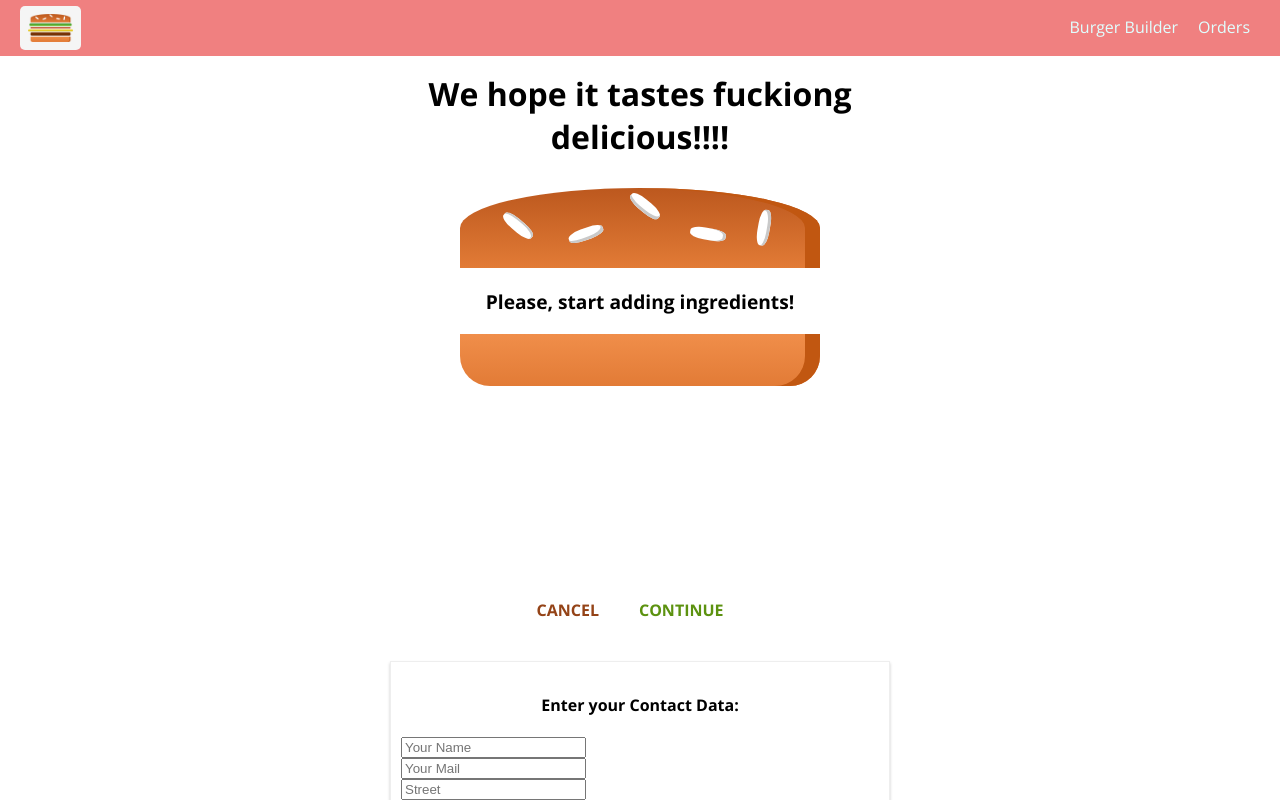
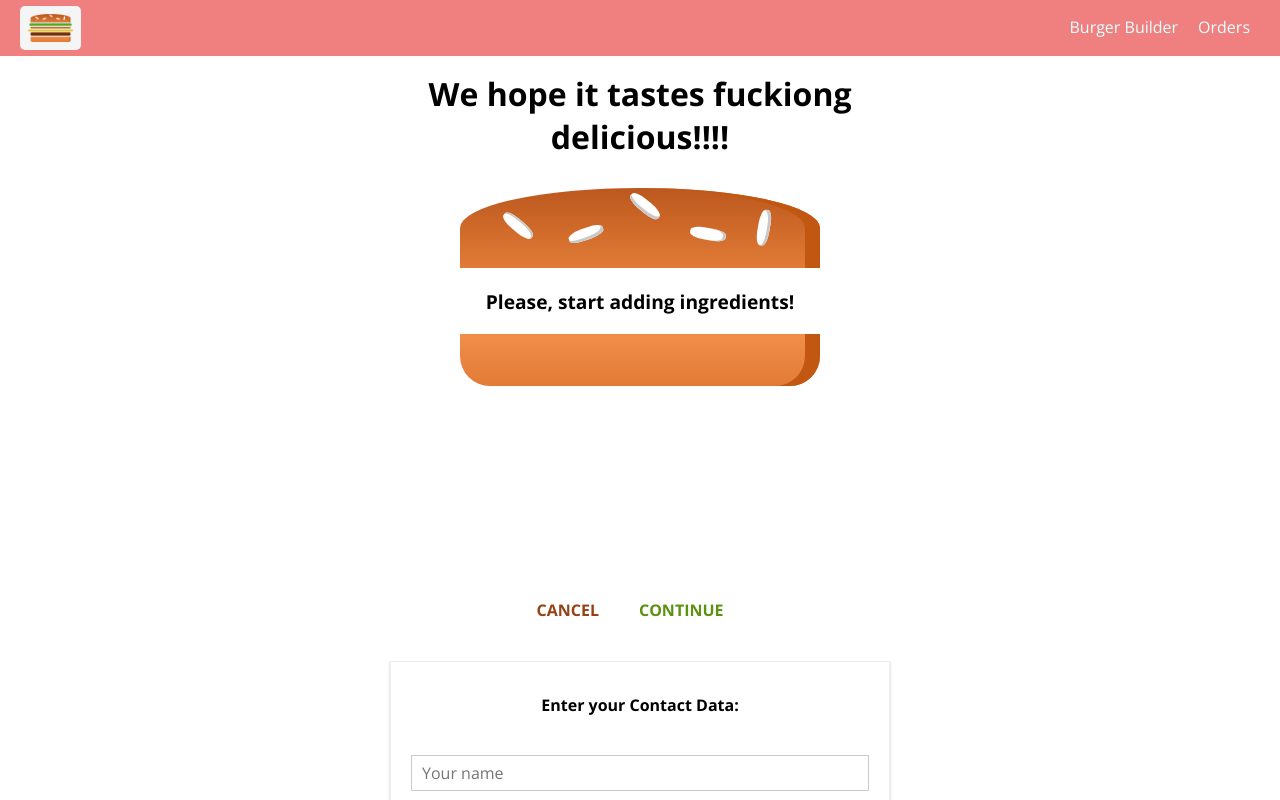
Before and after one commit to khali16/burger, a React app: page /checkout in a window 1280 px wide. Both pictures are taken after a click on the button "CONTINUE". Shown: the top 800 px of the page. Built offline with nearby package versions, Linux system fonts and the light colour scheme.

Commit message:
in short: creating dunamic input comopnent and jandling user input

```diff
--- a/src/App.js
+++ b/src/App.js
@@ -3,6 +3,7 @@
 import BurgerBuilder from "./containers/BurgerBuilder/BurgerBuilder";
 import Checkout from "./containers/Checkout/Checkout";
 import { Route, Switch } from "react-router-dom";
+import Orders from "./containers/Orders/Orders";
 
 class App extends Component {
   render() {
@@ -11,6 +12,7 @@
         <Layout>
           <Switch>
             <Route path="/checkout" component={Checkout} />
+            <Route path="/orders" component={Orders} />
             <Route path="/" exact component={BurgerBuilder} />
           </Switch>
         </Layout>
--- a/src/components/Navigation/NavigationItems/NavigationItem/NavigationItem.js
+++ b/src/components/Navigation/NavigationItems/NavigationItem/NavigationItem.js
@@ -1,11 +1,12 @@
 import React from "react";
 import styles from "./NavigationItem.module.css";
+import { NavLink } from "react-router-dom";
 
 const navigationItem = (props) => (
   <li className={styles.NavigationItem}>
-    <a href={props.link} className={props.active ? styles.active : null}>
+    <NavLink to={props.link} activeClassName={styles.active} exact>
       {props.children}
-    </a>
+    </NavLink>
   </li>
 );
 
--- /dev/null
+++ b/src/components/Order/Order.js
@@ -0,0 +1,44 @@
+import React from "react";
+import styles from "./Order.module.css";
+
+const order = (props) => {
+  const ingredients = [];
+
+  for (let ingredientName in props.ingredients) {
+    ingredients.push({
+      name: ingredientName,
+      amount: props.ingredients[ingredientName],
+    });
+  }
+
+  const ingredientOutput = ingredients.map((ig) => {
+    return (
+      <span
+        style={{
+          textTransform: "capitalize",
+          display: "inline-block",
+          margin: "0 8px",
+          border: "1px solid #ccc",
+          padding: "5px",
+        }}
+        key={ig.name}
+      >
+        {ig.name} ({ig.amount})
+      </span>
+    );
+  });
+
+  return (
+    <div className={styles.Order}>
+      <p>Ingredients: {ingredientOutput}</p>
+      <p>
+        Price:{" "}
+        <strong>
+          ZŁOCISZE POLSKIE {Number.parseFloat(props.price).toFixed(2)}{" "}
+        </strong>
+      </p>
+    </div>
+  );
+};
+
+export default order;
--- /dev/null
+++ b/src/components/Order/Order.module.css
@@ -0,0 +1,8 @@
+.Order {
+  width: 80%;
+  border: 1px solid #eee;
+  box-shadow: 0 2px 3px #ccc;
+  padding: 10px;
+  margin: 10px auto;
+  box-sizing: border-box;
+}
--- /dev/null
+++ b/src/components/UI/Input/Input.js
@@ -0,0 +1,61 @@
+import React from "react";
+import styles from "./Input.module.css";
+
+const input = (props) => {
+  let inputElement = null;
+
+  switch (props.elementType) {
+    case "input":
+      inputElement = (
+        <input
+          className={styles.InputElement}
+          {...props.elementConfig}
+          value={props.value}
+          onChange={props.changed}
+        />
+      );
+      break;
+    case "textarea":
+      inputElement = (
+        <textarea
+          className={styles.InputElement}
+          {...props.elementConfig}
+          value={props.value}
+          onChange={props.changed}
+        />
+      );
+      break;
+    case "select":
+      inputElement = (
+        <select
+          className={styles.InputElement}
+          value={props.value}
+          onChange={props.changed}
+        >
+          {props.elementConfig.options.map((option) => (
+            <option key={option.value} value={option.value}>
+              {option.displayValue}
+            </option>
+          ))}
+        </select>
+      );
+      break;
+    default:
+      inputElement = (
+        <input
+          className={styles.InputElement}
+          {...props.elementConfig}
+          value={props.value}
+        />
+      );
+  }
+
+  return (
+    <div className={styles.Input}>
+      <label className={styles.Label}>{props.label}</label>
+      {inputElement}
+    </div>
+  );
+};
+
+export default input;
--- /dev/null
+++ b/src/components/UI/Input/Input.module.css
@@ -0,0 +1,27 @@
+.Input {
+  width: 100%;
+  padding: 10px;
+  box-sizing: border-box;
+}
+
+.Label {
+  font-weight: bold;
+  display: block;
+  margin-bottom: 8px;
+}
+
+.InputElement {
+  outline: none;
+  border: 1px solid #ccc;
+  background-color: white;
+  font: inherit;
+  padding: 6px 10px;
+  display: block;
+  width: 100%;
+  box-sizing: border-box;
+}
+
+.InputElement:focus {
+  outline: none;
+  background-color: #ccc;
+}
--- a/src/containers/Checkout/ContactData/ContactData.js
+++ b/src/containers/Checkout/ContactData/ContactData.js
@@ -3,14 +3,61 @@
 import styles from "./ContactData.module.css";
 import axios from "../../../axios-orders";
 import Spinner from "../../../components/UI/Spinner/Spinner";
+import Input from "../../../components/UI/Input/Input";
 
 class ContactData extends Component {
   state = {
-    name: "",
-    email: "",
-    addres: {
-      street: "",
-      postalCode: "",
+    orderForm: {
+      name: {
+        elementType: "input",
+        elementConfig: {
+          type: "text",
+          placeholder: "Your name",
+        },
+        value: "",
+      },
+      street: {
+        elementType: "input",
+        elementConfig: {
+          type: "text",
+          placeholder: "Street",
+        },
+        value: "",
+      },
+      zipCode: {
+        elementType: "input",
+        elementConfig: {
+          type: "text",
+          placeholder: "ZIP Code",
+        },
+        value: "",
+      },
+      country: {
+        elementType: "input",
+        elementConfig: {
+          type: "text",
+          placeholder: "Country",
+        },
+        value: "",
+      },
+      email: {
+        elementType: "input",
+        elementConfig: {
+          type: "email",
+          placeholder: "Your E-Mail",
+        },
+        value: "",
+      },
+      deliveryMethod: {
+        elementType: "select",
+        elementConfig: {
+          options: [
+            { value: "fastest", displayValue: "Fastest" },
+            { value: "cheapest", displayValue: "Cheapest" },
+          ],
+        },
+        value: "",
+      },
     },
     loading: false,
   };
@@ -18,19 +65,16 @@
   orderHandler = (event) => {
     event.preventDefault();
     this.setState({ loading: true });
+    const formData = {};
+    for (let formElementIdentifier in this.state.orderForm) {
+      formData[formElementIdentifier] = this.state.orderForm[
+        formElementIdentifier
+      ].value;
+    }
     const order = {
       ingredients: this.props.ingredients,
       price: this.props.price,
-      customer: {
-        name: "Max",
-        addres: {
-          street: "Testtest 1",
-          zipCode: "33333",
-          country: "Germany",
-        },
-        email: "test@test.com",
-      },
-      deliveryMethod: "fastest",
+      orderData: formData,
     };
     axios
       .post("/orders.json", order)
@@ -41,37 +85,39 @@
       .catch((error) => this.setState({ loading: false }));
   };
 
+  inputChangedHandler = (event, inputIdentifier) => {
+    const updatedOrderForm = {
+      ...this.state.orderForm,
+    };
+    const updatedFormElement = {
+      ...updatedOrderForm[inputIdentifier],
+    };
+    updatedFormElement.value = event.target.value;
+    updatedOrderForm[inputIdentifier] = updatedFormElement;
+    this.setState({ orderForm: updatedOrderForm });
+  };
+
   render() {
+    const formElementsArray = [];
+    for (let key in this.state.orderForm) {
+      formElementsArray.push({
+        id: key,
+        config: this.state.orderForm[key], //config to teraz wartości, które są w name, street, zip codzie itd.
+      });
+    }
     let form = (
-      <form>
-        <input
-          className={styles.Input}
-          type="text"
-          name="name"
-          placeholder="Your Name"
-        />
-        <input
-          className={styles.Input}
-          type="email"
-          name="email"
-          placeholder="Your Mail"
-        />
-        <input
-          className={styles.Input}
-          type="text"
-          name="street"
-          placeholder="Street"
-        />
-        <input
-          className={styles.Input}
-          type="text"
-          name="postal"
-          placeholder="Postal Code"
-        />
+      <form onSubmit={this.orderHandler}>
+        {formElementsArray.map((formElement) => (
+          <Input
+            key={formElement.id}
+            elementType={formElement.config.elementType}
+            elementConfig={formElement.config.elementConfig}
+            value={formElement.config.value}
+            changed={(event) => this.inputChangedHandler(event, formElement.id)}
+          />
+        ))}
         <br></br>
-        <Button btnType="Success" clicked={this.orderHandler}>
-          ORDER
-        </Button>
+        <Button btnType="Success">ORDER</Button>
       </form>
     );
     if (this.state.loading) {
--- a/src/containers/Checkout/ContactData/ContactData.module.css
+++ b/src/containers/Checkout/ContactData/ContactData.module.css
@@ -8,10 +8,6 @@
   box-sizing: border-box;
 }
 
-.Input {
-  display: block;
-}
-
 @media (min-width: 600px) {
   .Cipa {
     width: 500px;
--- /dev/null
+++ b/src/containers/Orders/Orders.js
@@ -0,0 +1,45 @@
+import React, { Component } from "react";
+import Order from "../../components/Order/Order";
+import axios from "../../axios-orders";
+import withErrorHandler from "../../hoc/withErrorHandler/withErrorHandler";
+
+class Orders extends Component {
+  state = {
+    orders: [],
+    loading: true,
+  };
+
+  componentDidMount() {
+    axios
+      .get("/orders.json")
+      .then((res) => {
+        const fetchedOrders = [];
+        for (let key in res.data) {
+          fetchedOrders.push({
+            ...res.data[key],
+            id: key,
+          });
+        }
+        this.setState({ loading: false, orders: fetchedOrders });
+      })
+      .catch((error) => {
+        this.setState({ loading: false });
+      });
+  }
+
+  render() {
+    return (
+      <div>
+        {this.state.orders.map((order) => (
+          <Order
+            key={order.id}
+            ingredients={order.ingredients}
+            price={order.price}
+          />
+        ))}
+      </div>
+    );
+  }
+}
+
+export default withErrorHandler(Orders, axios);
```
